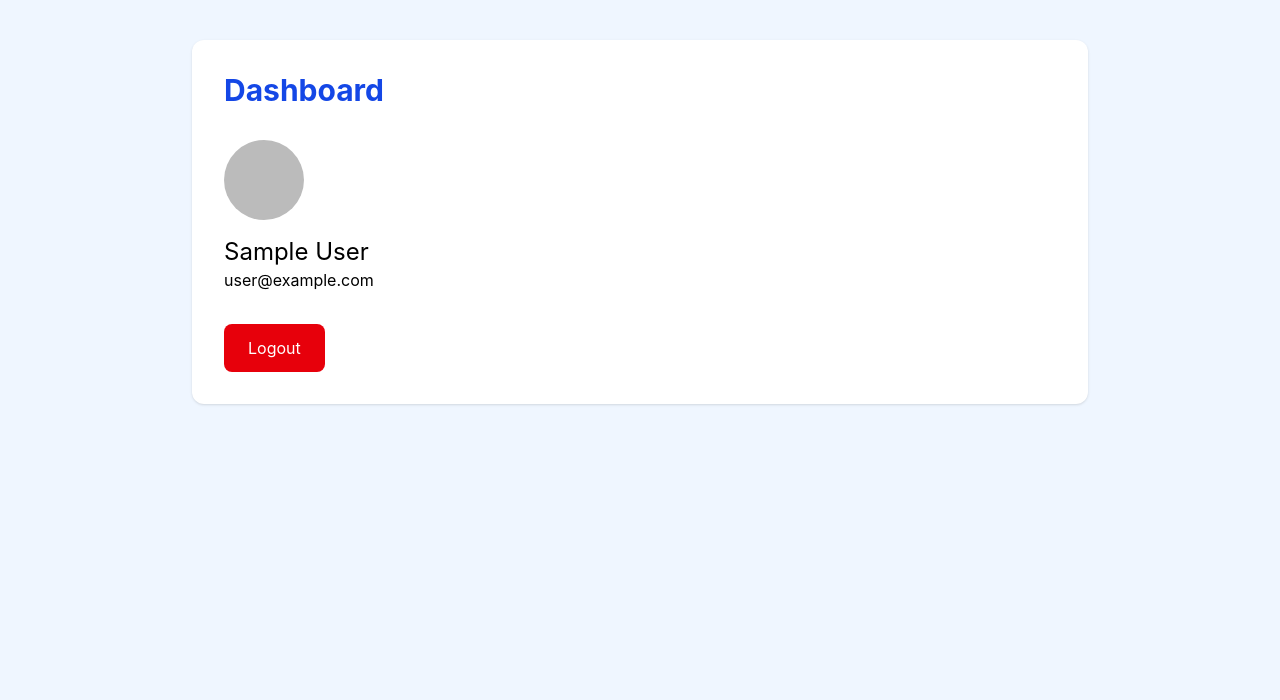
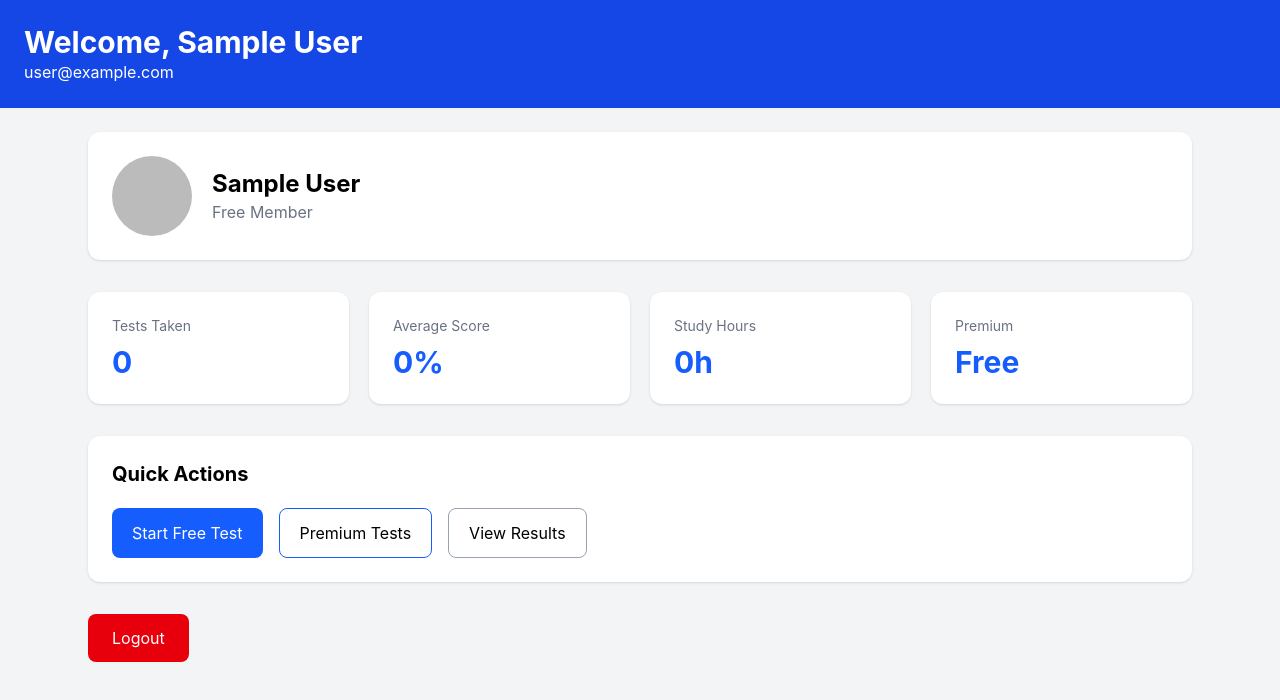
Before and after one commit to nmt-505/nihongo-mock-test, a React (Vite) app: page /dashboard in a window 1280 px wide. Shown: the top 700 px of the page. Built offline with nearby package versions, Linux system fonts and the light colour scheme; no server answers; sample sign-in values are in the browser's storage.

Commit message:
Completed dashboard and protected routes

```diff
--- a/src/App.jsx
+++ b/src/App.jsx
@@ -6,13 +6,24 @@ import Register from "./pages/Register";
 import Dashboard from "./pages/Dashboard";
 import NotFound from "./pages/NotFound";
 
+import ProtectedRoute from "./routes/ProtectedRoute";
+
 function App() {
   return (
     <Routes>
       <Route path="/" element={<Home />} />
       <Route path="/login" element={<Login />} />
       <Route path="/register" element={<Register />} />
-      <Route path="/dashboard" element={<Dashboard />} />
+
+      <Route
+        path="/dashboard"
+        element={
+          <ProtectedRoute>
+            <Dashboard />
+          </ProtectedRoute>
+        }
+      />
+
       <Route path="*" element={<NotFound />} />
     </Routes>
   );
--- /dev/null
+++ b/src/components/dashboard/StatCard.jsx
@@ -0,0 +1,12 @@
+function StatCard({ title, value }) {
+  return (
+    <div className="bg-white rounded-xl shadow p-6">
+      <h3 className="text-gray-500 text-sm">{title}</h3>
+      <p className="text-3xl font-bold text-blue-600 mt-2">
+        {value}
+      </p>
+    </div>
+  );
+}
+
+export default StatCard;
--- a/src/pages/Dashboard.jsx
+++ b/src/pages/Dashboard.jsx
@@ -1,17 +1,25 @@
 import { useAuth } from "../contexts/AuthContext";
+import StatCard from "../components/dashboard/StatCard";
 
 function Dashboard() {
   const { currentUser, logout } = useAuth();
 
   return (
-    <div className="min-h-screen bg-blue-50 p-10">
-      <div className="max-w-4xl mx-auto bg-white rounded-xl shadow p-8">
+    <div className="min-h-screen bg-gray-100">
 
-        <h1 className="text-3xl font-bold text-blue-700">
-          Dashboard
+      {/* Header */}
+      <div className="bg-blue-700 text-white p-6">
+        <h1 className="text-3xl font-bold">
+          Welcome, {currentUser?.displayName}
         </h1>
 
-        <div className="mt-8">
+        <p>{currentUser?.email}</p>
+      </div>
+
+      <div className="max-w-6xl mx-auto p-6">
+
+        {/* Profile */}
+        <div className="bg-white rounded-xl shadow p-6 flex items-center gap-5">
 
           <img
             src={currentUser?.photoURL}
@@ -19,14 +27,69 @@ function Dashboard() {
             className="w-20 h-20 rounded-full"
           />
 
-          <h2 className="text-2xl mt-4">
-            {currentUser?.displayName}
-          </h2>
+          <div>
+            <h2 className="text-2xl font-bold">
+              {currentUser?.displayName}
+            </h2>
 
-          <p>{currentUser?.email}</p>
+            <p className="text-gray-500">
+              Free Member
+            </p>
+          </div>
 
         </div>
 
+        {/* Statistics */}
+        <div className="grid md:grid-cols-4 gap-5 mt-8">
+
+          <StatCard
+            title="Tests Taken"
+            value="0"
+          />
+
+          <StatCard
+            title="Average Score"
+            value="0%"
+          />
+
+          <StatCard
+            title="Study Hours"
+            value="0h"
+          />
+
+          <StatCard
+            title="Premium"
+            value="Free"
+          />
+
+        </div>
+
+        {/* Quick Actions */}
+        <div className="bg-white rounded-xl shadow p-6 mt-8">
+
+          <h2 className="text-xl font-bold mb-5">
+            Quick Actions
+          </h2>
+
+          <div className="flex flex-wrap gap-4">
+
+            <button className="bg-blue-600 text-white px-5 py-3 rounded-lg">
+              Start Free Test
+            </button>
+
+            <button className="border border-blue-600 px-5 py-3 rounded-lg">
+              Premium Tests
+            </button>
+
+            <button className="border border-gray-400 px-5 py-3 rounded-lg">
+              View Results
+            </button>
+
+          </div>
+
+        </div>
+
+        {/* Logout */}
         <button
           onClick={logout}
           className="mt-8 bg-red-600 text-white px-6 py-3 rounded-lg"
@@ -35,6 +98,7 @@ function Dashboard() {
         </button>
 
       </div>
+
     </div>
   );
 }
--- /dev/null
+++ b/src/routes/ProtectedRoute.jsx
@@ -0,0 +1,14 @@
+import { Navigate } from "react-router-dom";
+import { useAuth } from "../contexts/AuthContext";
+
+function ProtectedRoute({ children }) {
+  const { currentUser } = useAuth();
+
+  if (!currentUser) {
+    return <Navigate to="/login" replace />;
+  }
+
+  return children;
+}
+
+export default ProtectedRoute;
--- /dev/null
+++ b/src/services/userService.js
@@ -0,0 +1,13 @@
+import { doc, getDoc } from "firebase/firestore";
+import { db } from "../firebase/firebase";
+
+export async function getUserProfile(uid) {
+  const docRef = doc(db, "users", uid);
+  const docSnap = await getDoc(docRef);
+
+  if (docSnap.exists()) {
+    return docSnap.data();
+  }
+
+  return null;
+}
```
